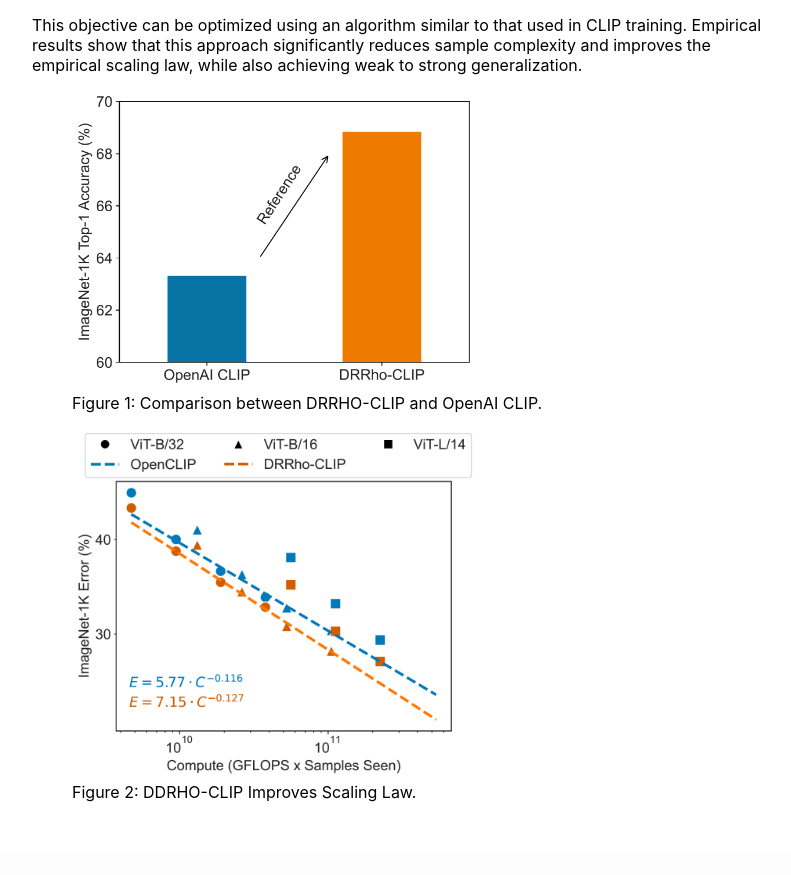
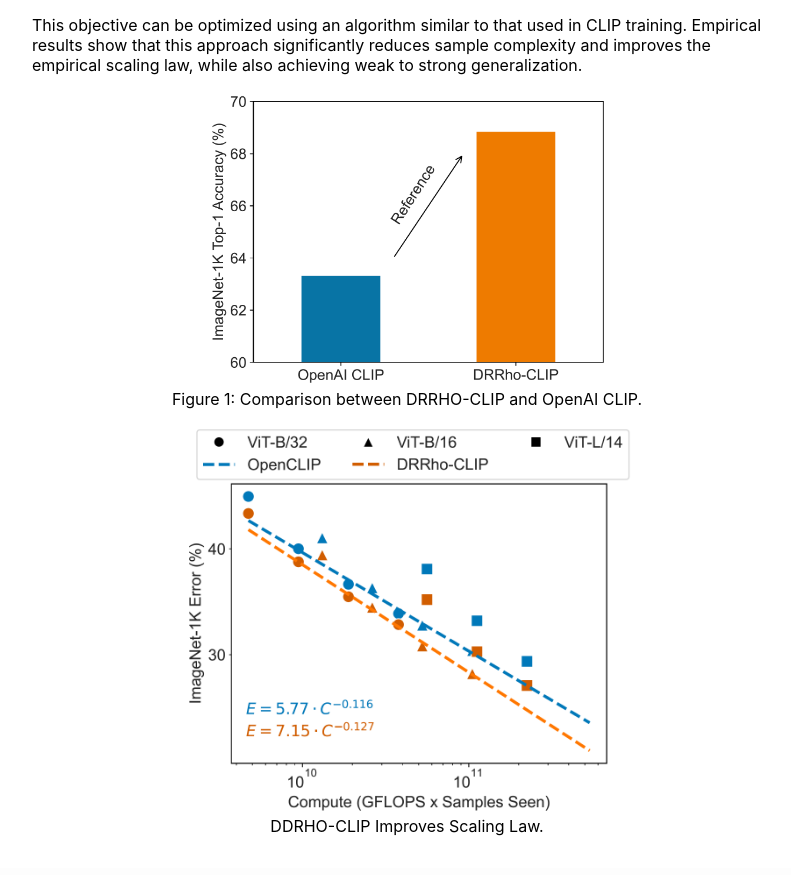
Before and after one commit to optmai/opt4ml, a Jekyll site: the page Ch6-8.html, which Jekyll copies as it is, in a window 1280 px wide and 900 px high, scrolled down 3391 px. Shown: the top 875 px of the window, without its empty margins (233-1024 px from the left). Built offline with Jekyll 4.4.1, drawn with Linux system fonts in a browser that asks for light colours.

Commit message:
Update Ch6-8.html

```diff
--- a/Ch6-8.html
+++ b/Ch6-8.html
@@ -479,13 +479,13 @@
 scaling law, while also achieving weak to strong generalization.</p>
 
 <figure>
-  <img src="assets/imagenet_dfn192m_cut.png" alt="ImageNet Results" style="max-width:60%; height: auto;">
-  <figcaption>Figure 1: Comparison between DRRHO-CLIP and OpenAI CLIP.</figcaption>
+  <img src="assets/imagenet_dfn192m_cut.png" alt="ImageNet Results"
+       style="display: block; margin: auto; max-width: 60%; height: auto;">
+  <figcaption style="text-align: center;">Figure 1: Comparison between DRRHO-CLIP and OpenAI CLIP.</figcaption>
 </figure>
-
-  <figure>
-  <img src="assets/scaling_law_flops.png" alt="Scaling Law" style="max-width:60%; height: auto;">
-  <figcaption>Figure 2: DDRHO-CLIP Improves Scaling Law.</figcaption>
+    <img src="assets/scaling_law_flops.png" alt="ImageNet Results"
+       style="display: block; margin: auto; max-width: 60%; height: auto;">
+  <figcaption style="text-align: center;">DDRHO-CLIP Improves Scaling Law.</figcaption>
 </figure>
 
 </article>
```
